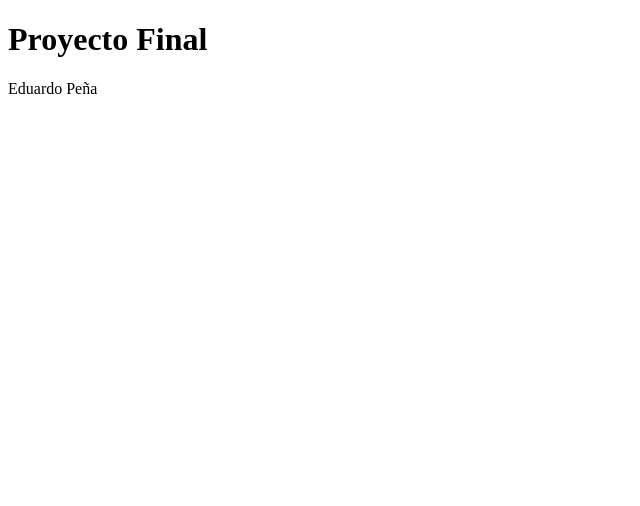
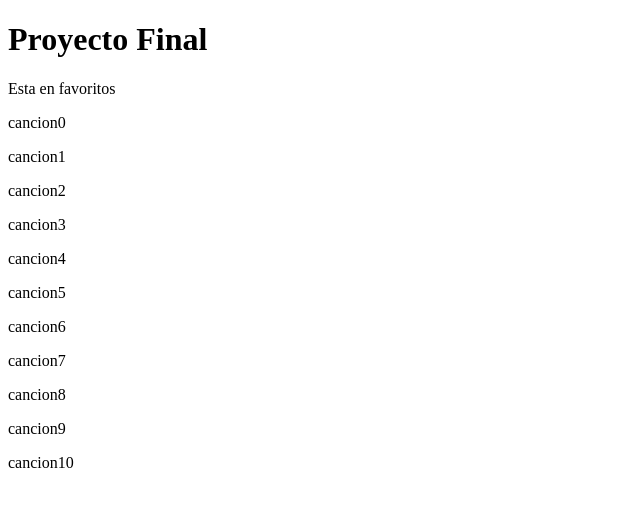
Before and after one commit to Eduar894/PF-EP-JS, a plain HTML site: page index.html in a window 1280 px wide. Shown: the whole page, without its empty margins (0-640 px from the left). Drawn offline with Linux system fonts and the light colour scheme.

Commit message:
Entrega 1

```diff
--- a/index.html
+++ b/index.html
@@ -3,14 +3,17 @@
 <head>
     <meta charset="UTF-8">
     <meta name="viewport" content="width=device-width, initial-scale=1.0">
-    <title>Proyecto Final</title>
+    <title>Proyecto Final - Intento de Spotify</title>
 </head>
 <body>
     <header></header>
     <main>
         <h1>Proyecto Final</h1>
-        <script src="index.js"></script>
+        <div id="datos"></div>
+        <div id="datos2"></div>
+
     </main>
     <footer></footer>
+    <script src="index.js"></script>
 </body>
 </html>
--- a/index.js
+++ b/index.js
@@ -1,3 +1,14 @@
-var nombre = "Eduardo Peña";
+let nose = "a"
 
-document.write(nombre)
+let favoritos = true
+
+let canciones = 10
+
+if (favoritos){
+    datos.innerHTML += "Esta en favoritos"
+}else{
+    datos.innerHTML += "No esta en favoritos"
+}
+
+for(var i = 0; i <= canciones; i++)
+    datos.innerHTML += "<p>cancion"+i+"</p>"
```
